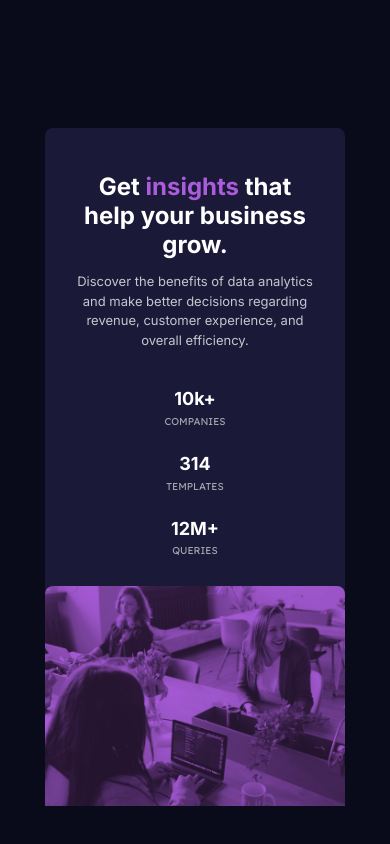
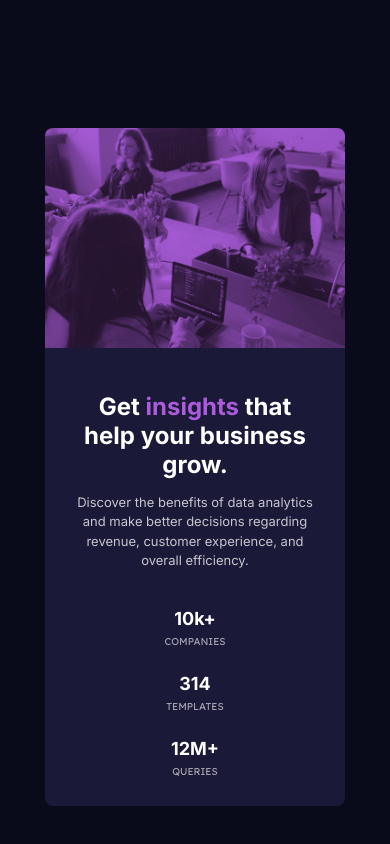
Before and after one commit to airdgo/stats-preview, a plain HTML site: page index.html in a window 390 px wide. Drawn offline with Linux system fonts and the light colour scheme.

Commit message:
changed html element figure to section

```diff
--- a/index.html
+++ b/index.html
@@ -18,6 +18,14 @@
 
 <main>
 
+  <section calss="desktop">
+    <img class="image-desktop" src="images/image-header-desktop.jpg" alt="women at computer">
+  </section>
+
+  <section calss="mobile">
+    <img class= "image-mobile" src="images/image-header-mobile.jpg" alt="women at computer">
+  </section>
+
   <div class="card">
 
       <div class="content">
@@ -34,14 +42,6 @@
       </div>
   </div>
 
-  <figure calss="desktop">
-    <img class="image-desktop" src="images/image-header-desktop.jpg" alt="women at computer">
-  </figure>
-
-  <figure calss="mobile">
-    <img class= "image-mobile" src="images/image-header-mobile.jpg" alt="women at computer">
-  </figure>
-
 </main>
 
 </body>
--- a/style.css
+++ b/style.css
@@ -120,7 +120,7 @@
     border-radius: .5rem;
 }
 
-figure {
+section {
     margin: 0;
     padding: 0;
     background-color: var(--clr-primary-accent);
@@ -178,7 +178,7 @@
         width: 100%;
     }
 
-    figure {
+    section {
         border-radius: .5rem .5rem 0 0;
     }
 
```
